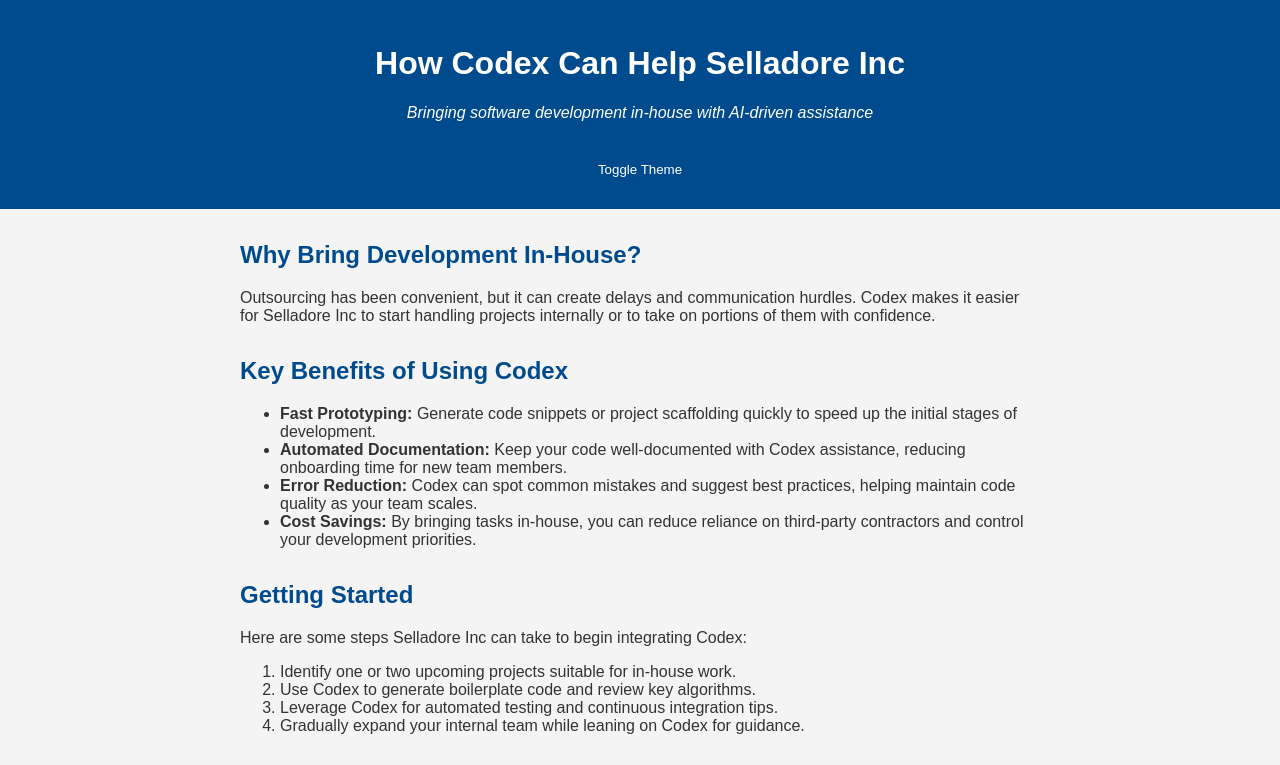
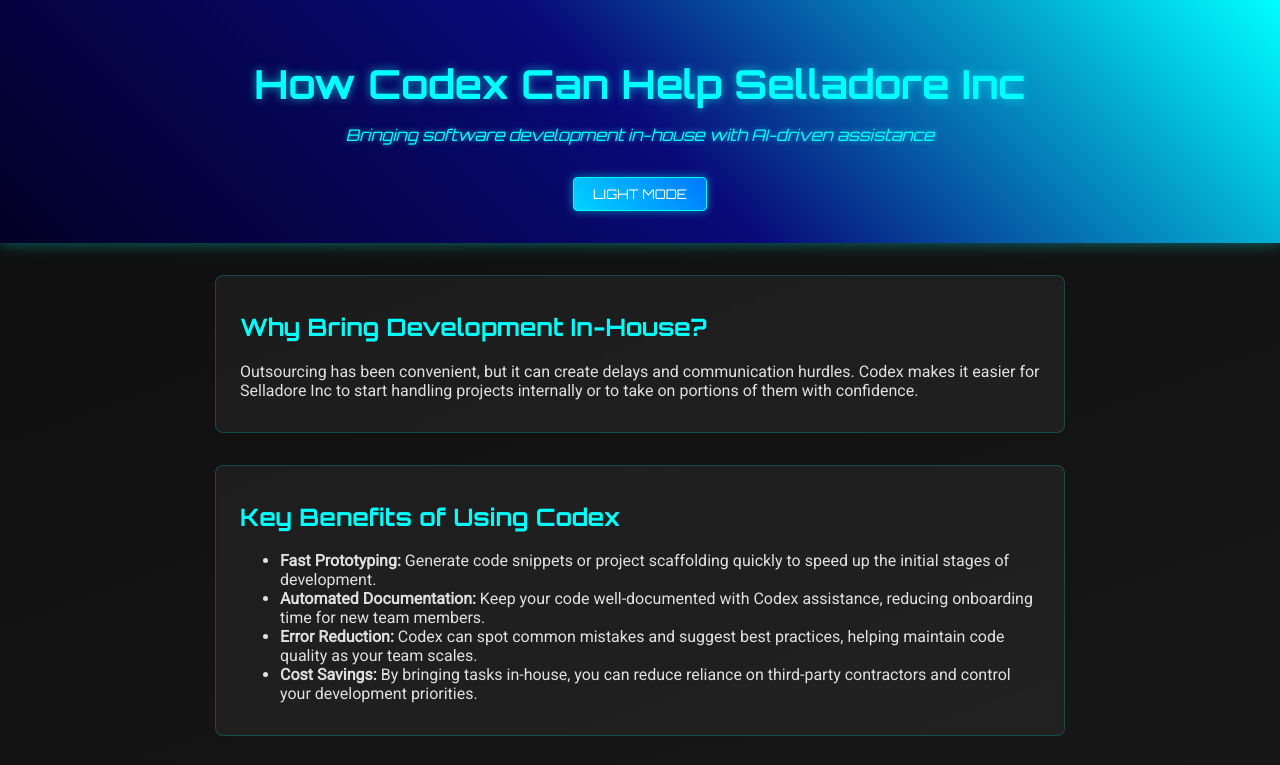
Before and after one commit to ni-coderAI/codex, a plain HTML site: page index.html in a window 1280 px wide. Shown: the top 765 px of the page. Drawn offline with Linux system fonts and the light colour scheme.

Commit message:
Add futuristic styling

```diff
--- a/index.html
+++ b/index.html
@@ -5,12 +5,13 @@
   <meta name="viewport" content="width=device-width, initial-scale=1.0">
   <title>Selladore Inc - Codex Benefits</title>
   <link rel="stylesheet" href="style.css">
+  <link href="https://fonts.googleapis.com/css2?family=Orbitron:wght@400;700&family=Roboto&display=swap" rel="stylesheet">
 </head>
-<body>
+<body class="dark-mode">
   <header>
     <h1>How Codex Can Help Selladore Inc</h1>
     <p class="tagline">Bringing software development in-house with AI-driven assistance</p>
-    <button id="theme-toggle" aria-label="Toggle dark mode">Toggle Theme</button>
+    <button id="theme-toggle" aria-label="Toggle dark mode">Switch Theme</button>
   </header>
 
   <section>
@@ -45,8 +46,13 @@
 
   <script>
     const toggle = document.getElementById('theme-toggle');
+    function updateLabel() {
+      toggle.textContent = document.body.classList.contains('dark-mode') ? 'Light Mode' : 'Dark Mode';
+    }
+    updateLabel();
     toggle.addEventListener('click', () => {
       document.body.classList.toggle('dark-mode');
+      updateLabel();
     });
   </script>
 </body>
--- a/style.css
+++ b/style.css
@@ -5,44 +5,74 @@
   --header-bg: var(--accent-color);
   --header-text: #fff;
   --footer-bg: #333;
+  --font-body: 'Roboto', sans-serif;
+  --font-heading: 'Orbitron', sans-serif;
 }
 
 body {
-  font-family: Arial, sans-serif;
+  font-family: var(--font-body);
   margin: 0;
   padding: 0;
-  background-color: var(--background-color);
+  background: linear-gradient(160deg, var(--background-color), #1a1a1a);
   color: var(--text-color);
+  min-height: 100vh;
 }
 
 header {
-  background-color: var(--header-bg);
+  background: linear-gradient(45deg, #020024, #090979, var(--accent-color));
   color: var(--header-text);
-  padding: 1.5rem;
+  padding: 2rem 1rem;
   text-align: center;
+  box-shadow: 0 0 15px rgba(0, 255, 255, 0.4);
 }
 
 .tagline {
   font-style: italic;
+  font-family: var(--font-heading);
+  color: var(--accent-color);
+  text-shadow: 0 0 5px rgba(0, 255, 255, 0.7);
 }
 
 #theme-toggle {
   margin-top: 1rem;
-  padding: 0.5rem 1rem;
-  background-color: var(--accent-color);
+  padding: 0.5rem 1.2rem;
+  background: linear-gradient(45deg, #00d4ff, #0077ff);
   color: #fff;
-  border: none;
+  border: 1px solid var(--accent-color);
+  border-radius: 4px;
   cursor: pointer;
+  font-family: var(--font-heading);
+  text-transform: uppercase;
+  box-shadow: 0 0 10px rgba(0, 255, 255, 0.5);
+  transition: background 0.3s;
+}
+
+#theme-toggle:hover {
+  background: linear-gradient(45deg, #0077ff, #00d4ff);
 }
 
 section {
   margin: 2rem auto;
   max-width: 800px;
-  padding: 0 1rem;
+  padding: 1rem 1.5rem;
+  background-color: rgba(255, 255, 255, 0.05);
+  border: 1px solid rgba(0, 255, 255, 0.2);
+  border-radius: 8px;
+  backdrop-filter: blur(2px);
 }
 
 h2 {
   color: var(--accent-color);
+}
+
+h1, h2 {
+  font-family: var(--font-heading);
+}
+
+h1 {
+  font-size: 2.5rem;
+  margin-bottom: 0.5rem;
+  text-shadow: 0 0 10px rgba(0, 255, 255, 0.6);
 }
 
 footer {
@@ -51,13 +81,15 @@ footer {
   text-align: center;
   padding: 1rem;
   margin-top: 2rem;
+  border-top: 1px solid var(--accent-color);
+  box-shadow: 0 -2px 10px rgba(0, 255, 255, 0.2);
 }
 
 .dark-mode {
-  --background-color: #121212;
-  --text-color: #f4f4f4;
-  --accent-color: #ffa500;
-  --header-bg: #1e1e1e;
-  --header-text: #ffa500;
-  --footer-bg: #1e1e1e;
+  --background-color: #0d0d0d;
+  --text-color: #e0e0e0;
+  --accent-color: #00ffff;
+  --header-bg: #020024;
+  --header-text: #00ffff;
+  --footer-bg: #090909;
 }
```
